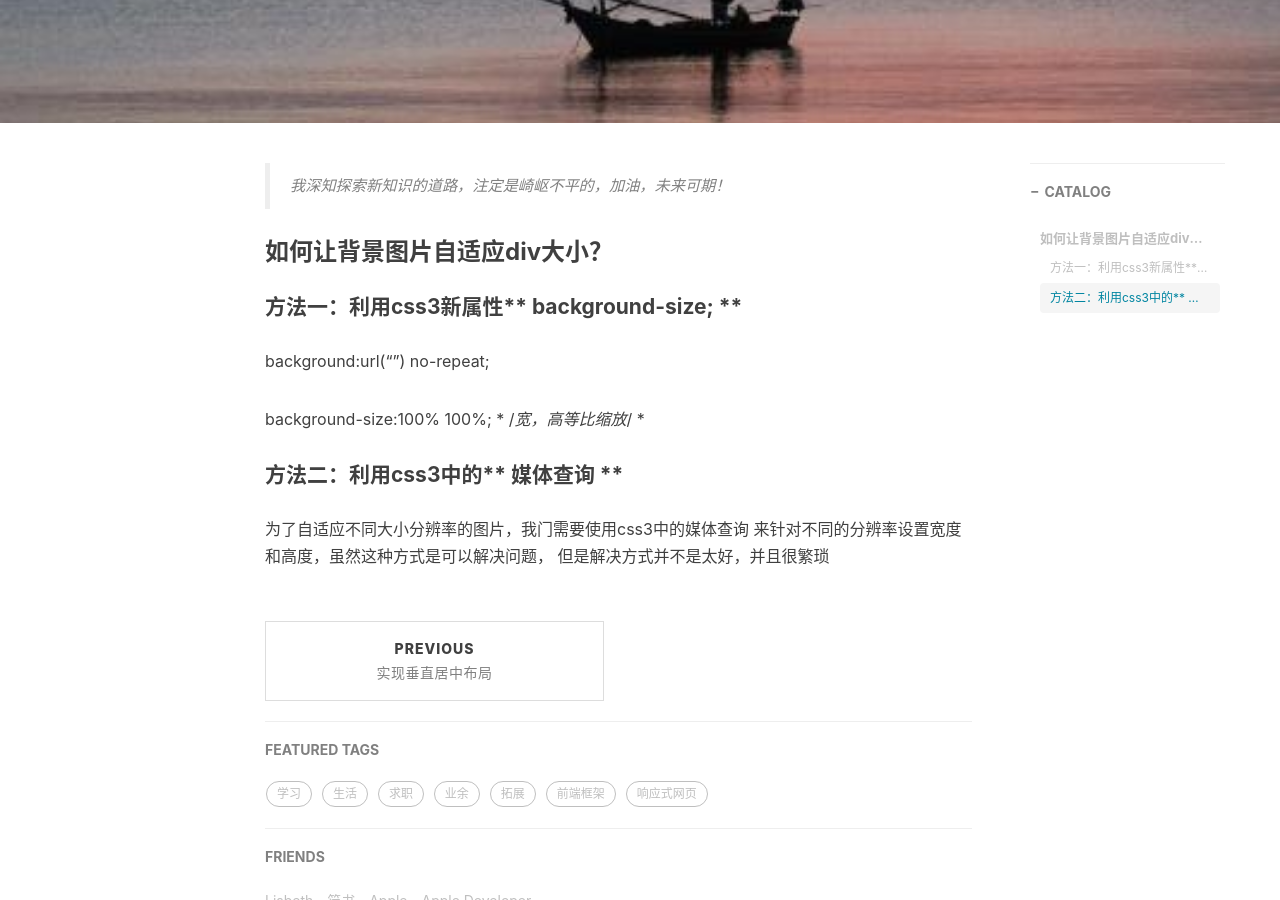
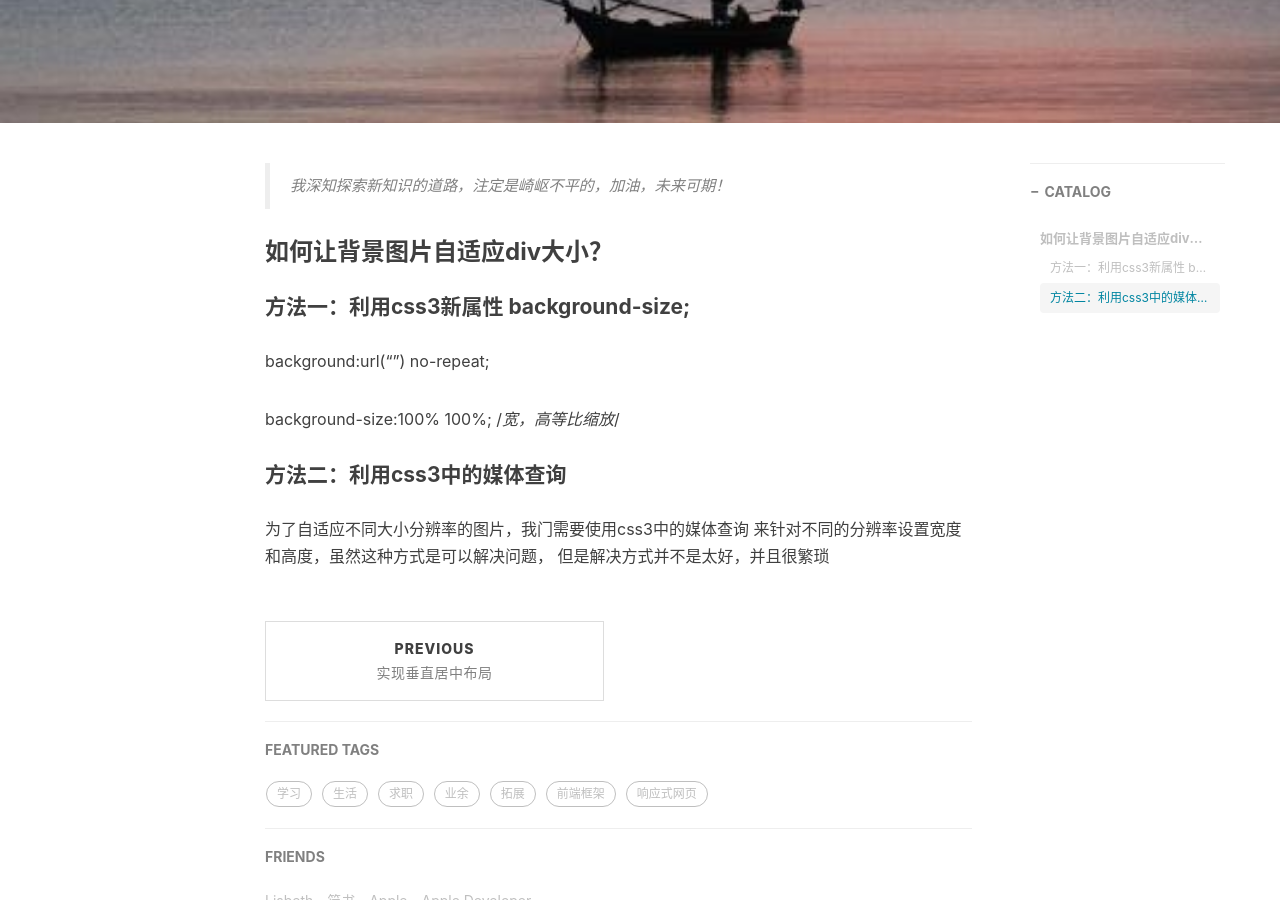
Before and after one commit to lisbeth0720/lisbeth0720.github.io, a Jekyll site: the page built from _posts/2019-07-30-背景图片如何自相应div.md, in a window 1280 px wide and 900 px high, scrolled down 460 px. Built offline with Jekyll 4.4.1, drawn with Linux system fonts in a browser that asks for light colours; nearby versions of some CDN libraries; comment, search, counter and statistics services are not loaded.

Commit message:
Update 2019-07-30-背景图片如何自相应div.md

```diff
--- a/_posts/2019-07-30-背景图片如何自相应div.md
+++ b/_posts/2019-07-30-背景图片如何自相应div.md
@@ -13,13 +13,13 @@ tags:
 
 ### 如何让背景图片自适应div大小？
 
-#### 方法一：利用css3新属性** background-size; **
+#### 方法一：利用css3新属性 background-size;
 
  background:url("") no-repeat;
 
- background-size:100% 100%;  * /*宽，高等比缩放*/ *
+ background-size:100% 100%;   /*宽，高等比缩放*/
 
-#### 方法二：利用css3中的** 媒体查询 **
+#### 方法二：利用css3中的媒体查询
 
 为了自适应不同大小分辨率的图片，我门需要使用css3中的媒体查询
 来针对不同的分辨率设置宽度和高度，虽然这种方式是可以解决问题，
```
